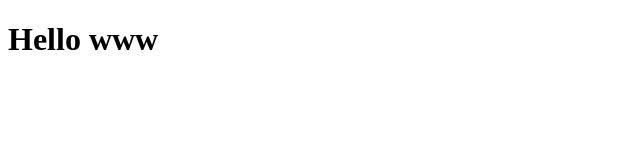
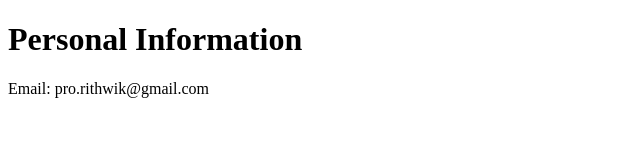
Before and after one commit to pr-rithwik/test_site, a website: page index.html in a window 1280 px wide. Shown: the whole page, without its empty margins (0-640 px from the left). Drawn offline with Linux system fonts and the light colour scheme.

Commit message:
Added my profile page

```diff
--- a/index.html
+++ b/index.html
@@ -2,10 +2,11 @@
 <html>
 <head>
 	<meta charset="utf-8">
-	<meta name="viewport" content="width=device-width, initial-scale=1">
-	<title>Hello World</title>
+	<!-- <meta name="viewport" content="width=device-width, initial-scale=1"> -->
+	<title>Profile Page</title>
 </head>
 <body>
-<h1>Hello www</h1>
+<h1>Personal Information</h1>
+<p> Email: pro.rithwik@gmail.com</p>
 </body>
 </html>
```
